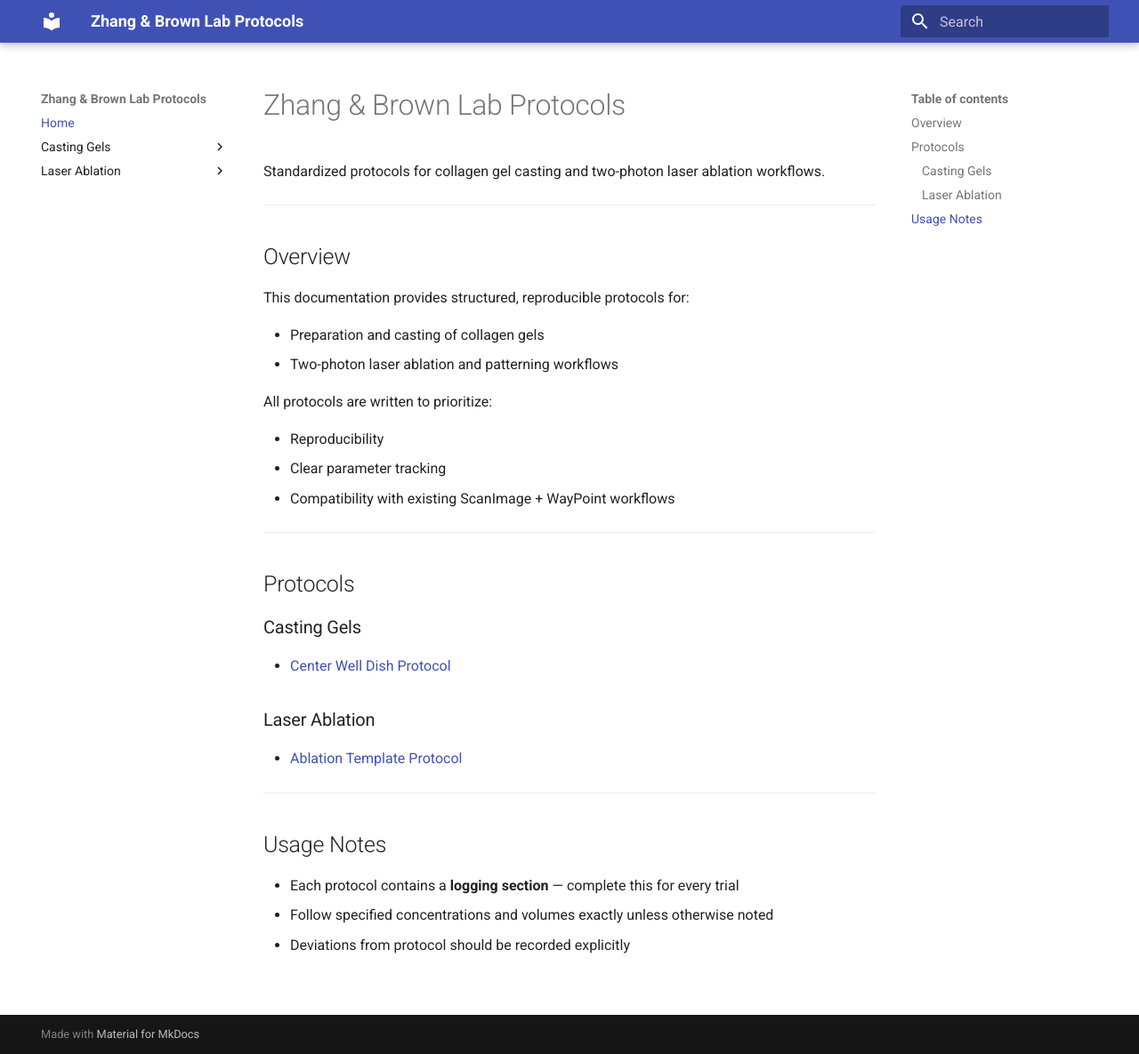
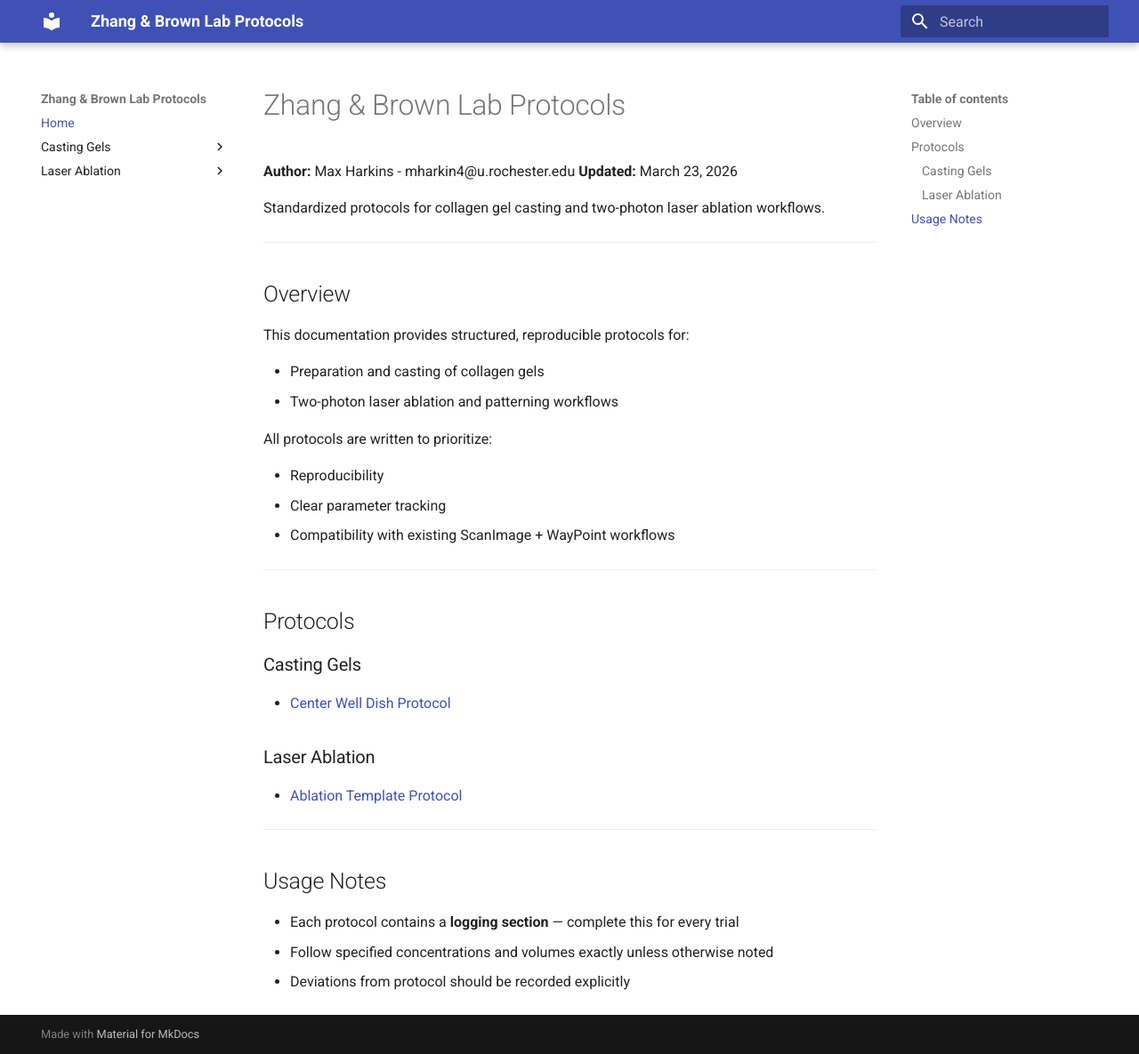
Before and after one commit to maxharkins/Zhang-and-Brown-Lab-Protocols, an MkDocs documentation site: the page built from docs/index.md, in a window 1280 px wide and 1185 px high. Shown: the whole window at 89% size. Built offline with MkDocs 1.6.1 and Material for MkDocs 9.7.7, drawn with Linux system fonts in a browser that asks for light colours.

Commit message:
Update index.md

```diff
--- a/docs/index.md
+++ b/docs/index.md
@@ -1,4 +1,6 @@
 # Zhang & Brown Lab Protocols
+**Author:** Max Harkins - mharkin4@u.rochester.edu
+**Updated:** March 23, 2026
 
 Standardized protocols for collagen gel casting and two-photon laser ablation workflows.
 
```
Also changed, not shown: README.md (+1 -1 lines).
